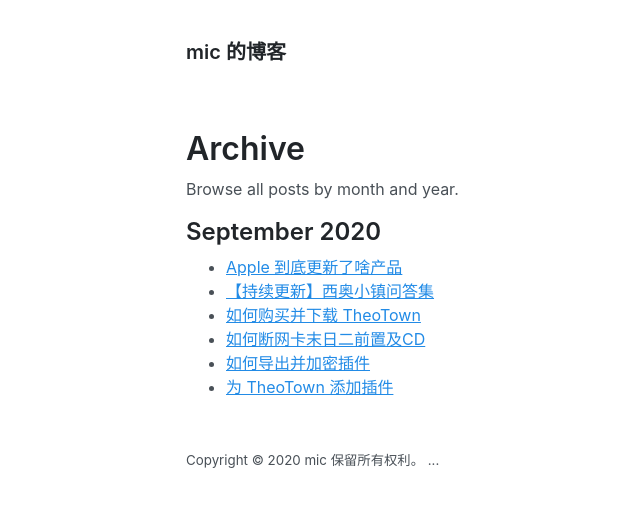
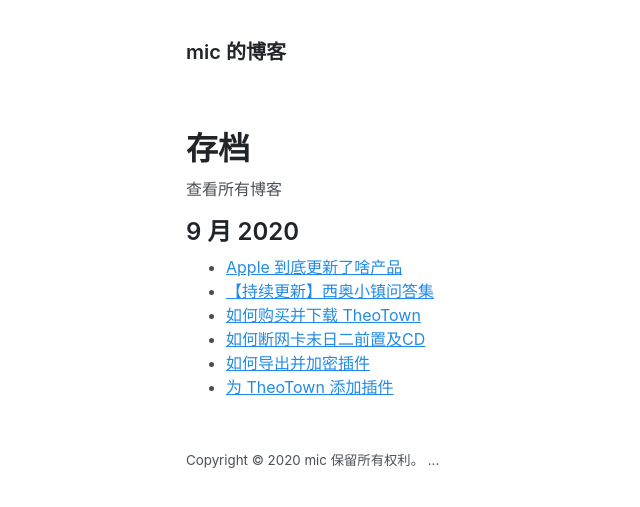
Before and after one commit to mic0x1/mic0x1.github.io, a Jekyll site: the page built from archive.md, in a window 1280 px wide. Shown: the top 507 px of the page, without its empty margins (118-758 px from the left). Built offline with Jekyll 4.4.1, drawn with Linux system fonts in a browser that asks for light colours.

Commit message:
Update archive.md

```diff
--- a/archive.md
+++ b/archive.md
@@ -1,13 +1,13 @@
 ---
 layout: default
-title: Archive
+title: 存档
 ---
 
-# Archive
+# 存档
 
-Browse all posts by month and year.
+查看所有博客
 
-{% assign postsByYearMonth = site.posts | group_by_exp: "post", "post.date | date: '%B %Y'" %}
+{% assign postsByYearMonth = site.posts | group_by_exp: "post", "post.date | date: '%-m 月 %Y'" %}
 {% for yearMonth in postsByYearMonth %}
   <h2>{{ yearMonth.name }}</h2>
   <ul>
```
